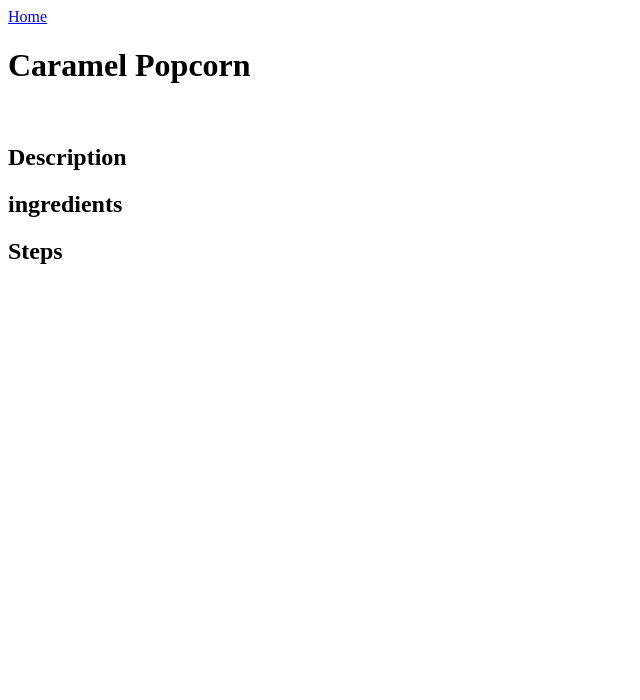
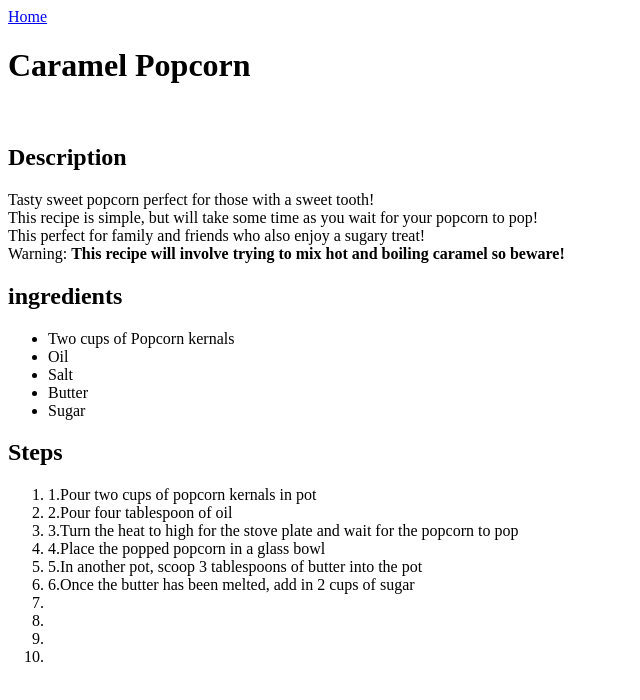
Before and after one commit to Azzen-dev/odin-receipes, a plain HTML site: page recipes/caramel-popcorn.html in a window 1280 px wide. Shown: the whole page, without its empty margins (0-640 px from the left). Drawn offline with Linux system fonts and the light colour scheme.

```diff
--- a/recipes/caramel-popcorn.html
+++ b/recipes/caramel-popcorn.html
@@ -10,15 +10,32 @@
     <h1>Caramel Popcorn</h1>
     <img src="" alt="">
     <h2>Description</h2>
-    <p></p>
+    <p>Tasty sweet popcorn perfect for those with a sweet tooth! <br>
+        This recipe is simple, but will take some time as you wait for your popcorn to pop! <br>
+        This perfect for family and friends who also enjoy a sugary treat! <br>
+        Warning: <strong>This recipe will involve trying to mix hot and boiling caramel so beware!</strong>
+    </p>
     <h2>ingredients</h2>
     <ul>
-
+        <li>Two cups of Popcorn kernals</li>
+        <li>Oil</li>
+        <li>Salt</li>
+        <li>Butter</li>
+        <li>Sugar</li>
     </ul>
 
     <h2>Steps</h2>
     <ol>
-
+       <li>1.Pour two cups of popcorn kernals in pot</li>
+       <li>2.Pour four tablespoon of oil</li>
+       <li>3.Turn the heat to high for the stove plate and wait for the popcorn to pop</li>
+       <li>4.Place the popped popcorn in a glass bowl</li>
+       <li>5.In another pot, scoop 3 tablespoons of butter into the pot</li>
+       <li>6.Once the butter has been melted, add in 2 cups of sugar</li>
+       <li></li>
+       <li></li>
+       <li></li>
+       <li></li>
     </ol>
 </body>
 </html>
```
Also changed, not shown: index.html (+1 -1 lines).
